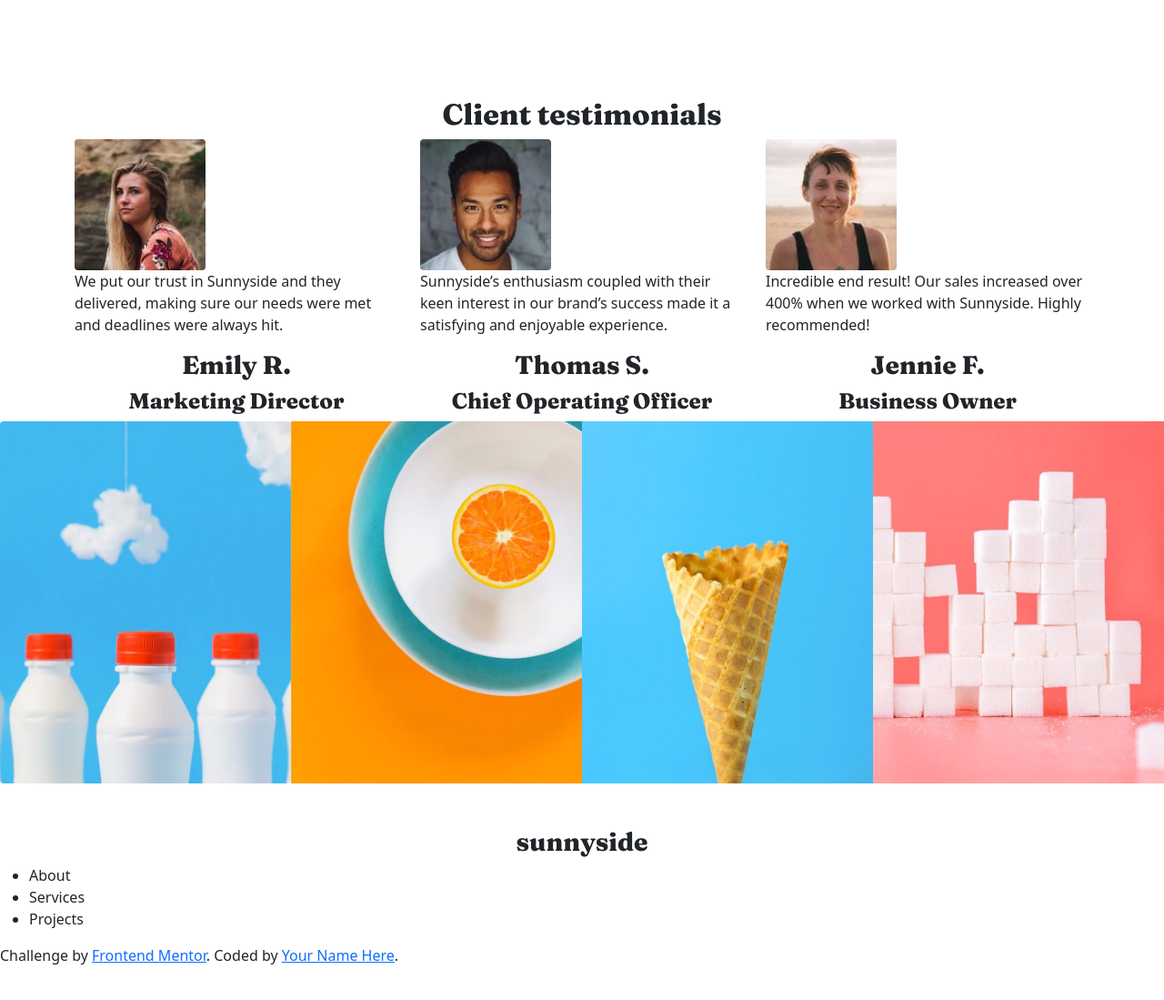
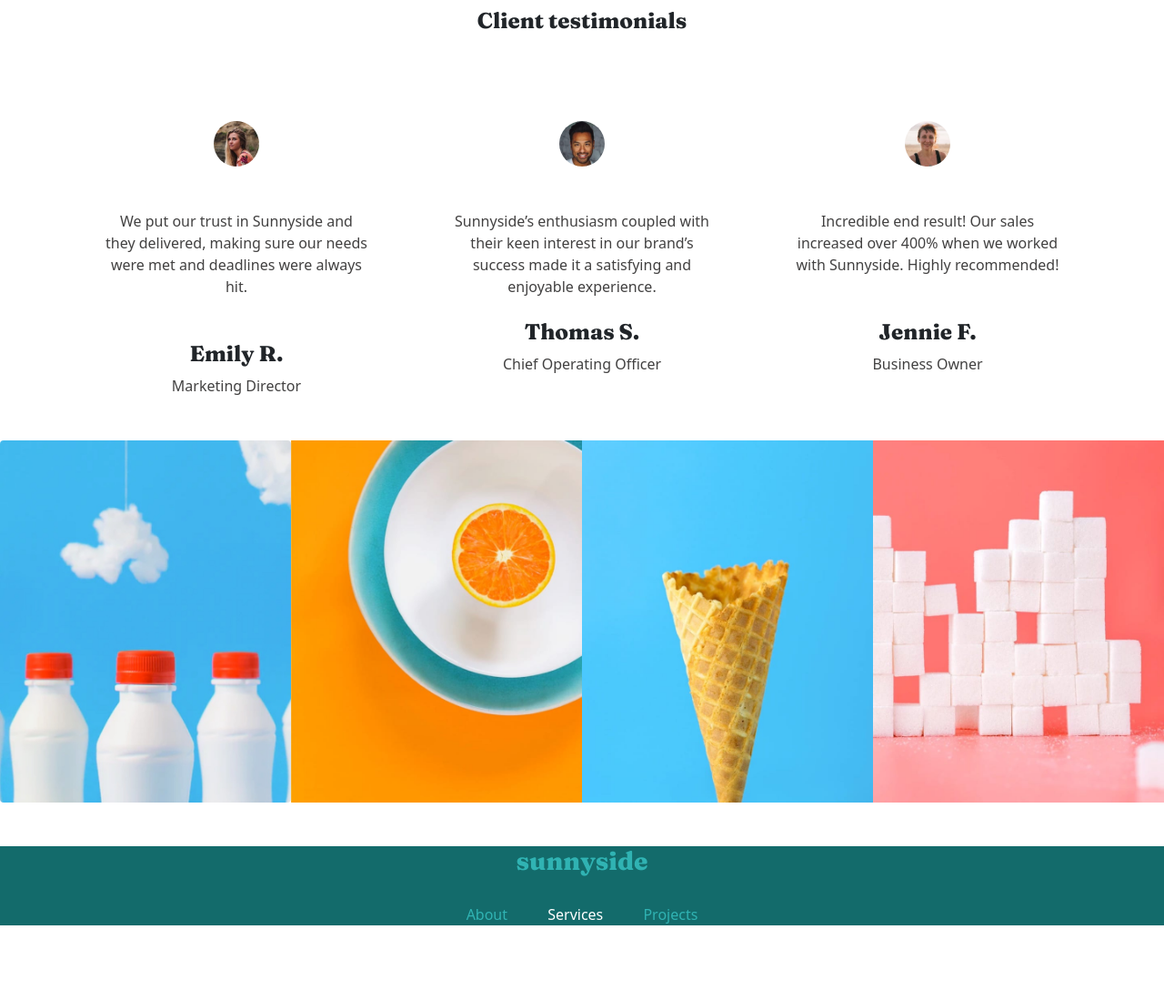
Before and after one commit to Seyitanx/sunnyside-project, a plain HTML site: page index.html in a window 1280 px wide. Shown: the part 2440-3539 px from the top of the page at 91% size. Drawn offline with nearby package versions, Linux system fonts and the light colour scheme.

Commit message:
created the footer

```diff
--- a/index.html
+++ b/index.html
@@ -87,7 +87,7 @@
       <img src="/images/desktop/image-photography.jpg" alt="orange-image" class="img-fluid">
       <div class="apple">
       <h3>Photography</h3>
-      <p class="p-5">
+      <p>
   Increase your credibility by getting the most stunning, high-quality photos that improve your business image.</p>
     </div>
 
@@ -95,31 +95,41 @@
   </div>
 </div>
 
-
-  <h2> Client testimonials</h2>
-
+<div class="client mb-5">
+  <h4> Client testimonials</h4>
+</div>
  <div class="container">
   <div class="row">
     <div class="col-md-4">
-
-  <img src="/images/image-emily.jpg" alt="emily-image" class="img-fluid rounded">
-
-  <p> We put our trust in Sunnyside and they delivered, making sure our needs were met and deadlines were always hit.</p>
-  <h3>Emily R.</h3>
-  <h4>Marketing Director</h4>
+     <div class="client-image m-5">
+  <img src="/images/image-emily.jpg" alt="emily-image" class="img-fluid">
+  </div>
+  <div class="paragraph">
+    <p> We put our trust in Sunnyside and they delivered, making sure our needs were met and deadlines were always hit.</p>
+  <h4 class="mt-5">Emily R.</h4>
+  <p class="mb-5">Marketing Director</p>
+  </div>
     </div>
     <div class="col-md-4">
-      <img src="/images/image-thomas.jpg" alt="thomas-image" class="img-fluid rounded">
-      <p> Sunnyside’s enthusiasm coupled with their keen interest in our brand’s success made it a satisfying and enjoyable experience.</p>
-  <h3>Thomas S.</h3>
-  <h4>Chief Operating Officer</h4>
+      <div class="client-image m-5">
+      <img src="/images/image-thomas.jpg" alt="thomas-image" class="img-fluid"></div>
+      <div class="paragraph">
+         <p> Sunnyside’s enthusiasm coupled with their keen interest in our brand’s success made it a satisfying and enjoyable experience.</p>
+  <h4 class="mt-4">Thomas S.</h4>
+  <p class="mb-5">Chief Operating Officer</p>
+      </div>
+
 
     </div>
     <div class="col-md-4">
-      <img src="/images/image-jennie.jpg" alt="jenny-image" class="img-fluid rounded">
-<p> Incredible end result! Our sales increased over 400% when we worked with Sunnyside. Highly recommended!</p>
-  <h3>Jennie F.</h3>
-  <h4>Business Owner</h4>
+      <div class="client-image m-5">
+      <img src="/images/image-jennie.jpg" alt="jenny-image" class="img-fluid"></div>
+      <div class="paragraph">
+        <p> Incredible end result! Our sales increased over 400% when we worked with Sunnyside. Highly recommended!</p>
+  <h4 class="mt-5">Jennie F.</h4>
+  <p class="mb-5">Business Owner<p>
+      </div>
+
     </div>
   </div>
 </div>
@@ -150,32 +160,16 @@
 
   <div>
     <footer>
-      <h3 class="mt-5">
+      <h3 class="mt-5 sunny">
         sunnyside
       </h3>
-      <ul>
-        <li> About</li>
-        <li>Services</li>
-        <li> Projects</li>
-      </ul>
+      <div class="foot-links">
+        <a href="#" class="link-1">About</a>
+      <a href="#" class="link-2">Services</a>
+      <a href="#" class="link-3">Projects</a>
 
+      </div>
     </footer>
-  </div>
-
-
-
-
-
-
-
-
-
-
-
-
-  <div class="attribution">
-    Challenge by <a href="https://www.frontendmentor.io?ref=challenge" target="_blank">Frontend Mentor</a>.
-    Coded by <a href="#">Your Name Here</a>.
   </div>
 </body>
 </html>
--- a/style.css
+++ b/style.css
@@ -43,8 +43,73 @@ bottom: 200px;
     text-decoration: none;
 }
 .apple{
+
     position: relative;
     bottom: 180px;
     text-align: center;
+
+    padding: 15px 15px;
+
+}
+.apple p{
+     margin:0 2rem;
+            text-align:center;
+            font-size:1rem;
+            line-height:1.5rem;
+            color: rgb(66, 65, 65);
+
+}
+.client{
+    font-size: 10px;
+}
+.client-image{
+   text-align: center;
+
+}
+.client-image img{
+     width: 50px;
+    border-radius: 70px;
+}
+.paragraph p{
+margin:0 2rem;
+            text-align:center;
+            font-size:1rem;
+            line-height:1.5rem;
+            color: rgb(66, 65, 65);
+
+}
+footer{
+    background-color: rgb(19, 107, 107);
+
+}
+.foot-links{
+    display: block;
+    text-align: center;
+    margin: 30px 30px;
+}
+.foot-links a{
     padding: 20px;
+
+    text-decoration: none;
 }
+.link-1{
+    color: rgb(48, 179, 179);
+}
+.link-1:hover{
+    color: rgb(48, 179, 179);
+}
+.link-2{
+    color: white;
+}
+.link-2:hover{
+    color: white;
+}
+.link-3{
+    color:rgb(48, 179, 179) ;
+}
+.link-3:hover{
+    color: rgb(48, 179, 179);
+}
+.sunny{
+    color: rgb(48, 179, 179);
+}
```
